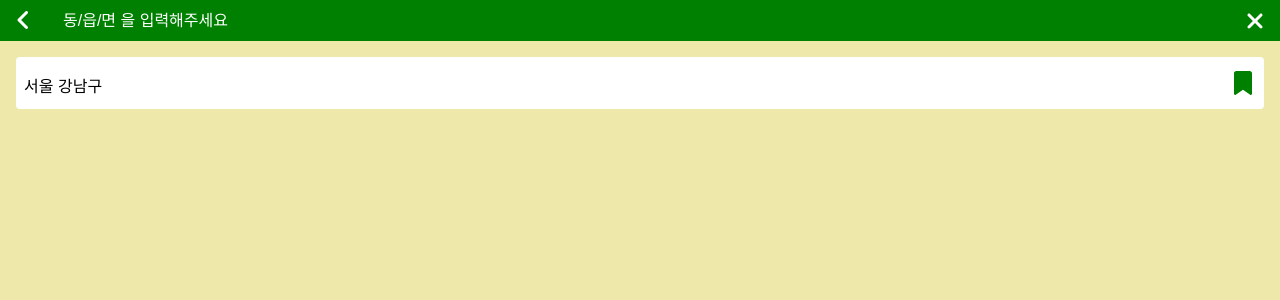
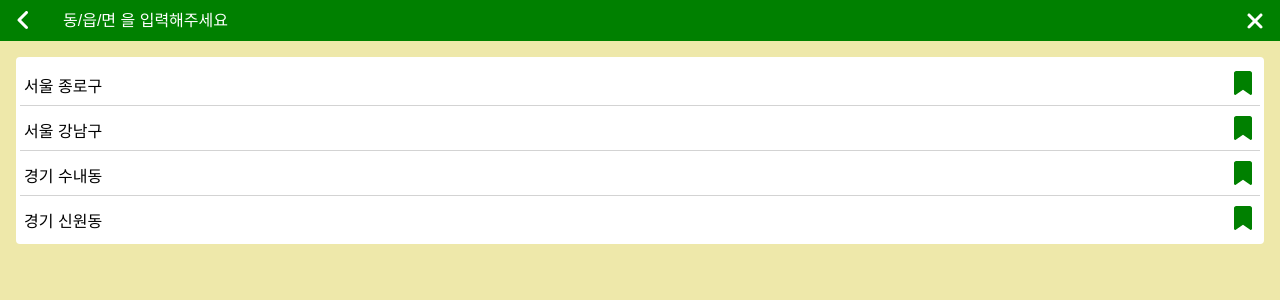
Before and after one commit to dyneparkD/mise, a React (Create React App) app: page /search in a window 1280 px wide. Shown: the top 300 px of the page. Built offline with nearby package versions, Linux system fonts and the light colour scheme.

Commit message:
feat: useContext, useReducer

```diff
--- /dev/null
+++ b/src/context/bookmarkContext.js
@@ -0,0 +1,30 @@
+import { createContext, useEffect, useReducer } from "react";
+import { bookmarkReducer } from "../reducer/bookmarkReducer";
+
+// type BookmarkContextProvider = {
+//   children: ReactNode;
+// };
+
+export const bookmarkContext = createContext();
+
+export const BookmarkContextProvider = ({ children }) => {
+  const initial = ["서울 종로구", "서울 강남구", "경기 수내동", "경기 신원동"];
+  const getLocal = () => {
+    const local = localStorage.getItem("bookmark");
+    return local ? JSON.parse(local) : initial;
+  };
+
+  const [bookmark, dispatch] = useReducer(bookmarkReducer, [], () =>
+    getLocal()
+  );
+
+  useEffect(() => {
+    localStorage.setItem("bookmark", JSON.stringify(bookmark));
+  }, [bookmark]);
+
+  return (
+    <bookmarkContext.Provider value={{ bookmark, dispatch }}>
+      {children}
+    </bookmarkContext.Provider>
+  );
+};
--- a/src/index.tsx
+++ b/src/index.tsx
@@ -2,12 +2,15 @@ import React from "react";
 import ReactDOM from "react-dom/client";
 import "./styles/index.scss";
 import App from "./App";
+import { BookmarkContextProvider } from "./context/bookmarkContext";
 
 const root = ReactDOM.createRoot(
   document.getElementById("root") as HTMLElement
 );
 root.render(
   <React.StrictMode>
-    <App />
+    <BookmarkContextProvider>
+      <App />
+    </BookmarkContextProvider>
   </React.StrictMode>
 );
--- a/src/pages/Home.tsx
+++ b/src/pages/Home.tsx
@@ -1,14 +1,15 @@
 import axios from "axios";
-import { useEffect, useState } from "react";
+import { useContext, useEffect, useState } from "react";
 import MainCard from "../components/MainCard";
 import Navbar from "../components/Navbar";
 import SmallCard from "../components/SmallCard";
+import { bookmarkContext } from "../context/bookmarkContext";
 import styles from "../styles/Home.module.scss";
 import { dataMiseAPI } from "../types/type";
 
 const Home = () => {
-  const buttons = ["서울 종로구", "서울 강남구", "경기 수내동", "경기 신원동"];
-  const [station, setStation] = useState(buttons[0]);
+  const { bookmark } = useContext(bookmarkContext);
+  const [station, setStation] = useState(bookmark[0]);
   const [data, setData] = useState<dataMiseAPI>({
     dataTime: "0",
     pm10Value: 0,
@@ -24,7 +25,6 @@ const Home = () => {
     so2Value: 0,
     so2Grade: "0",
   });
-
   useEffect(() => {
     axios
       .get(`http://localhost:3001/mise/${station}`)
@@ -73,7 +73,7 @@ const Home = () => {
         />
       </div>
       <div className={styles.buttons}>
-        {buttons.map((item) => {
+        {bookmark.map((item: string) => {
           return (
             <button key={item} onClick={() => setStation(item)}>
               {item}
--- a/src/pages/Search.tsx
+++ b/src/pages/Search.tsx
@@ -1,5 +1,5 @@
 import styles from "../styles/Search.module.scss";
-import { FC, useState } from "react";
+import { FC, useContext, useState } from "react";
 import { Link } from "react-router-dom";
 import station_list from "../data/station_list.json";
 import { ResultsProps, SearchbarProps } from "../types/type";
@@ -9,16 +9,17 @@ import {
   faBookmark,
   faXmark,
 } from "@fortawesome/free-solid-svg-icons";
+import { bookmarkContext } from "../context/bookmarkContext";
 
 const Search = () => {
   const [search, setSearch] = useState("");
-  const [bookmark, setBookmark] = useState(["서울 강남구"]);
+  const { bookmark, dispatch } = useContext(bookmarkContext);
 
   const click = (station: string) => {
     if (bookmark.includes(station)) {
-      setBookmark(bookmark.filter((x) => x !== station));
+      dispatch({ type: "REMOVE_BOOKMARK", payload: station });
     } else {
-      setBookmark([...bookmark, station]);
+      dispatch({ type: "ADD_BOOKMARK", payload: station });
     }
   };
 
--- /dev/null
+++ b/src/reducer/bookmarkReducer.ts
@@ -0,0 +1,30 @@
+type updateAction = {
+  type: "ADD_BOOKMARK" | "REMOVE_BOOKMARK";
+  payload: string;
+};
+
+type setAction = {
+  type: "SET_BOOKMARK";
+  payload: string[];
+};
+
+type resetAction = {
+  type: "CLEAR_BOOKMARK";
+};
+
+type action = updateAction | setAction | resetAction;
+
+export const bookmarkReducer = (state: string[], action: action) => {
+  switch (action.type) {
+    case "ADD_BOOKMARK":
+      return [...state, action.payload];
+    case "REMOVE_BOOKMARK":
+      return state.filter((x) => x !== action.payload);
+    case "SET_BOOKMARK":
+      return [...action.payload];
+    case "CLEAR_BOOKMARK":
+      return [];
+    default:
+      return state;
+  }
+};
```
